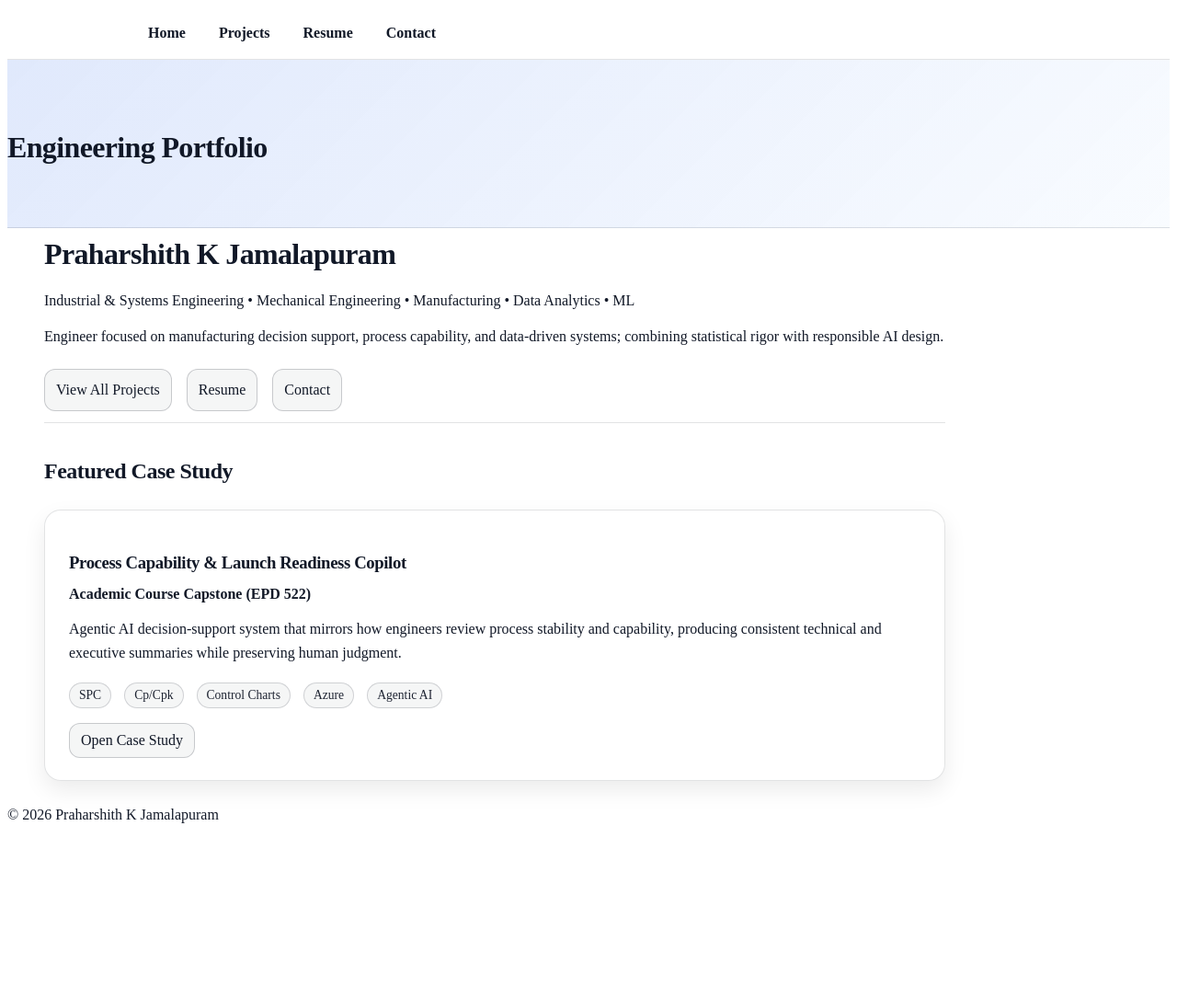
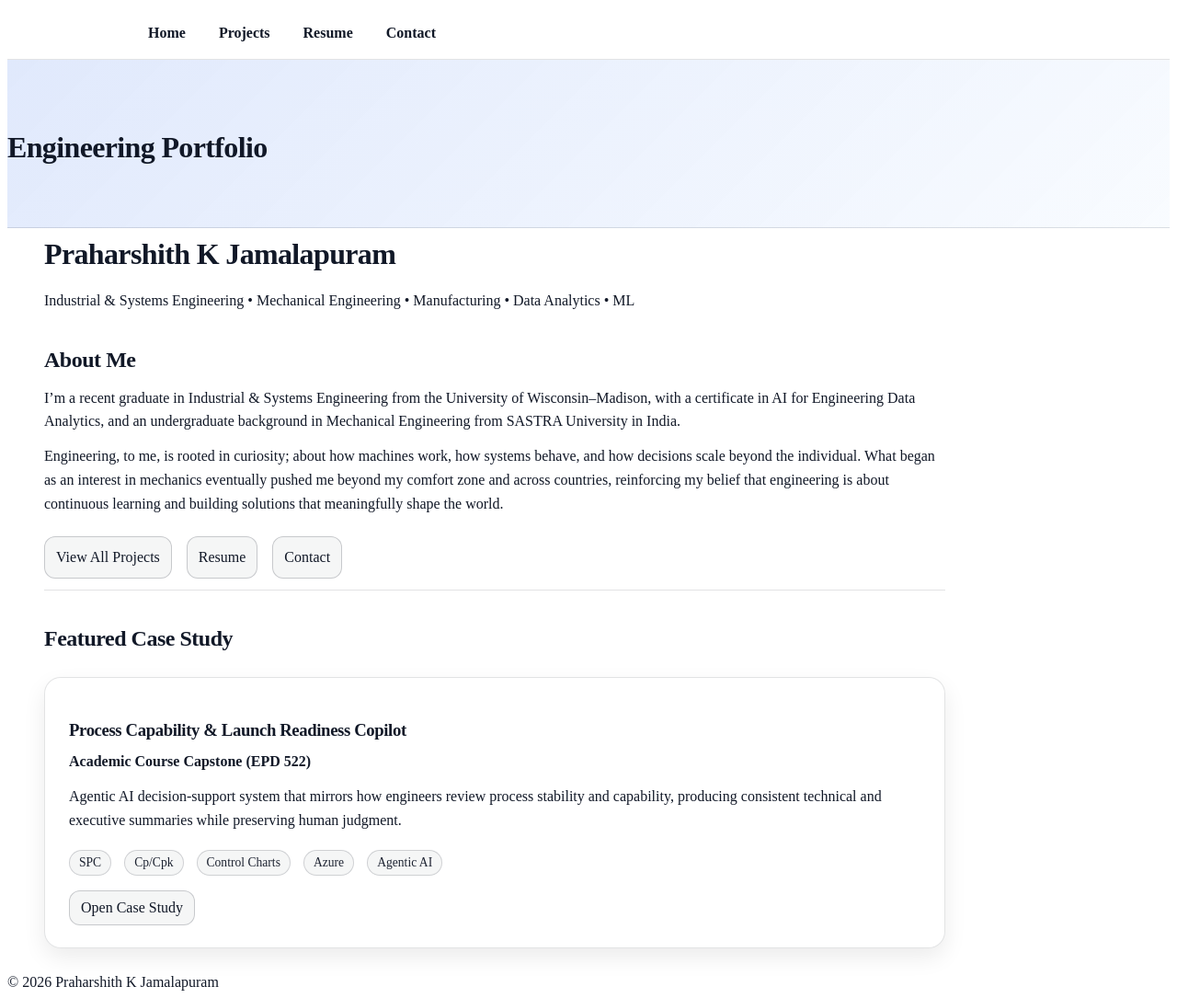
Before and after one commit to KaSho2/KaSho2.github.io, a Jekyll site: the page built from index.md, in a window 1280 px wide and 1085 px high. Shown: the whole window at 92% size. Built offline with Jekyll 4.4.1, drawn with Linux system fonts in a browser that asks for light colours.

Commit message:
Update index.md

```diff
--- a/index.md
+++ b/index.md
@@ -9,7 +9,10 @@ permalink: /
 # Praharshith K Jamalapuram
 Industrial & Systems Engineering • Mechanical Engineering • Manufacturing • Data Analytics • ML
 
-Engineer focused on manufacturing decision support, process capability, and data-driven systems; combining statistical rigor with responsible AI design.
+## About Me
+I’m a recent graduate in Industrial & Systems Engineering from the University of Wisconsin–Madison, with a certificate in AI for Engineering Data Analytics, and an undergraduate background in Mechanical Engineering from SASTRA University in India.
+
+Engineering, to me, is rooted in curiosity; about how machines work, how systems behave, and how decisions scale beyond the individual. What began as an interest in mechanics eventually pushed me beyond my comfort zone and across countries, reinforcing my belief that engineering is about continuous learning and building solutions that meaningfully shape the world.
 
 <a class="btn" href="/projects/">View All Projects</a>
 <a class="btn" href="/resume/">Resume</a>
```
